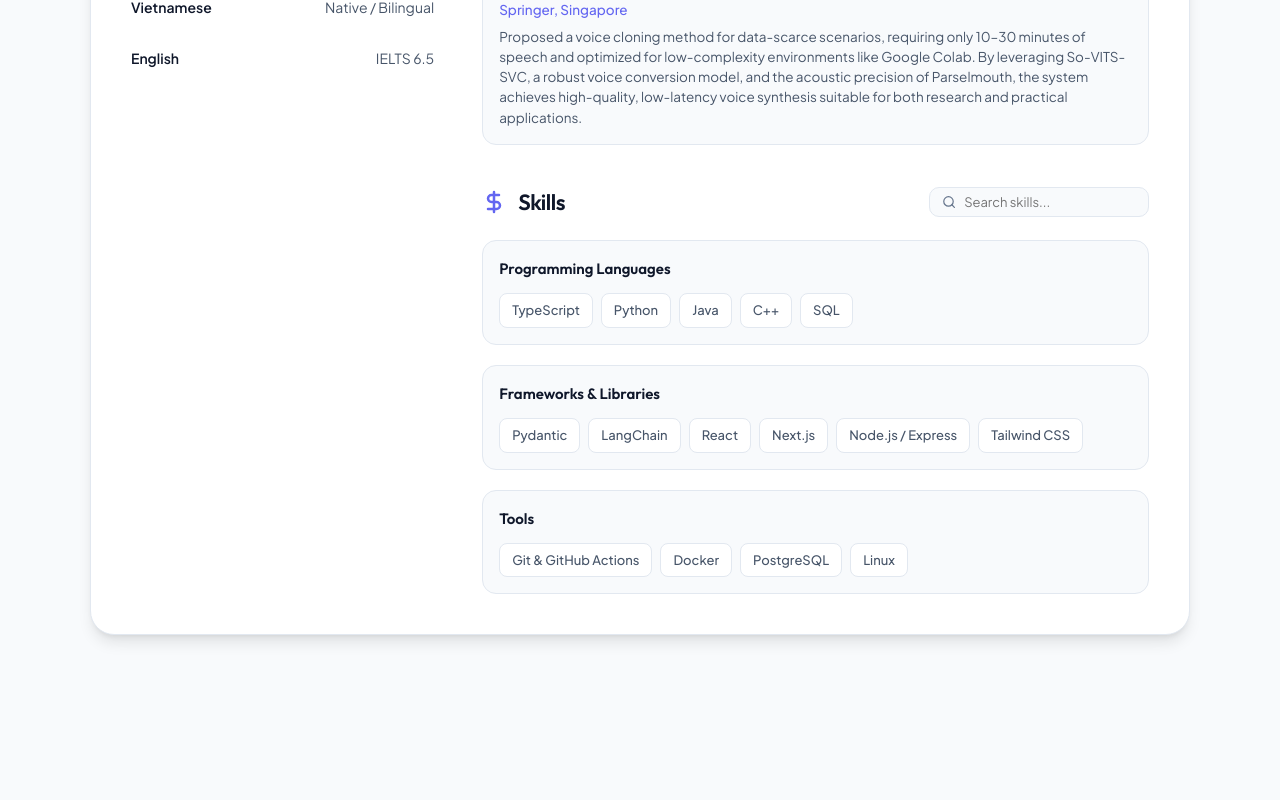
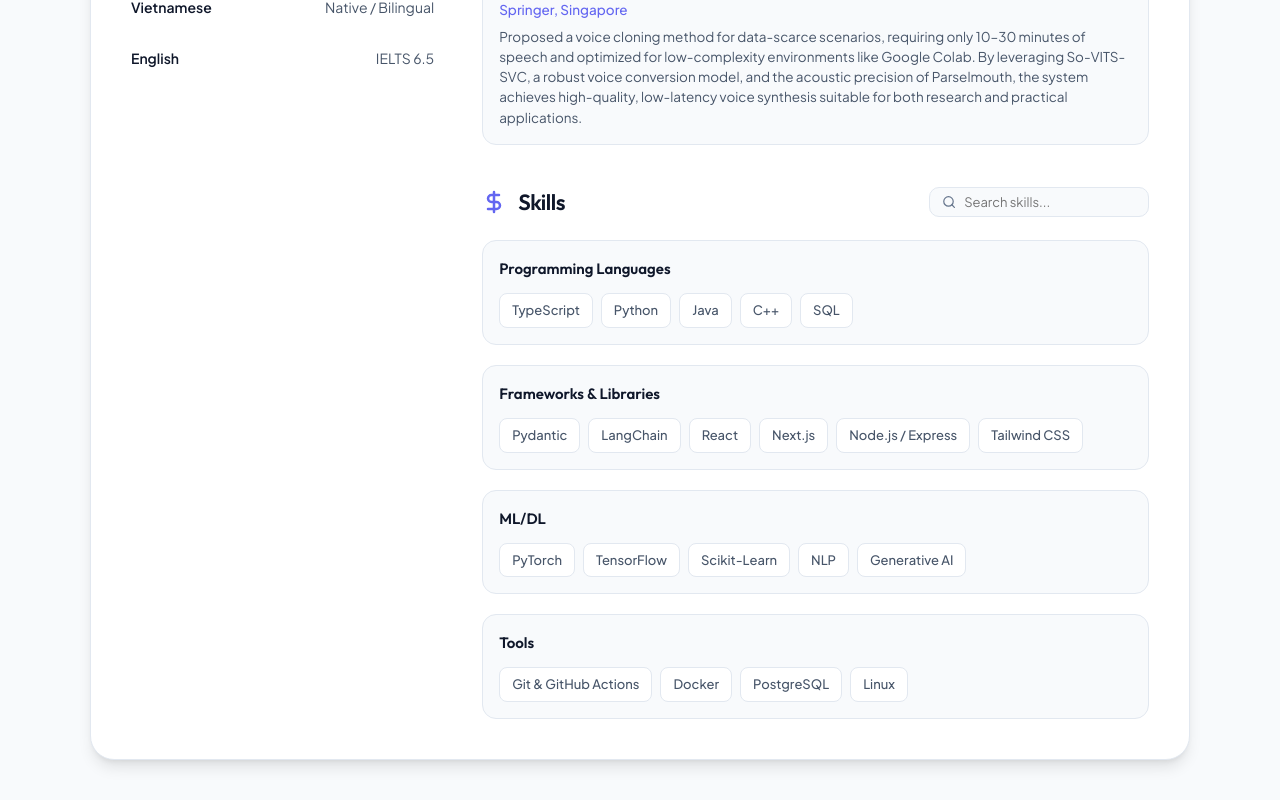
Before and after one commit to culey24/culey24.github.io, a React (Vite) app: page / in a window 1280 px wide. Shown: the part 1334-2134 px from the top of the page. Before the commit the page ends 2009 px from the top, so only its background shows below. Built offline with nearby package versions, Linux system fonts and the light colour scheme.

Commit message:
feat: add ML/DL category to skills

```diff
--- a/src/cvData.ts
+++ b/src/cvData.ts
@@ -153,6 +153,11 @@ export const defaultCVData: CVContent = {
       items: ["Pydantic", "LangChain", "React", "Next.js", "Node.js / Express", "Tailwind CSS"]
     },
     {
+      id: "skill-mldl",
+      name: "ML/DL",
+      items: ["PyTorch", "TensorFlow", "Scikit-Learn", "NLP", "Generative AI"]
+    },
+    {
       id: "skill-tools",
       name: "Tools",
       items: ["Git & GitHub Actions", "Docker", "PostgreSQL", "Linux"]
```
